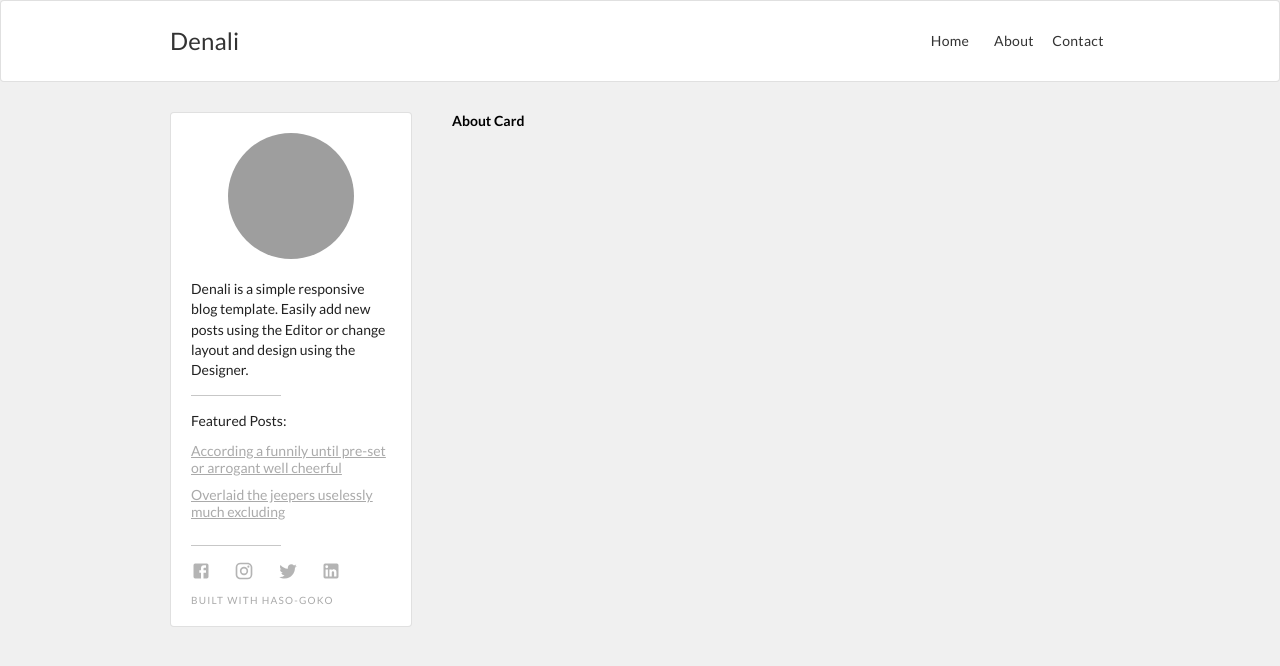
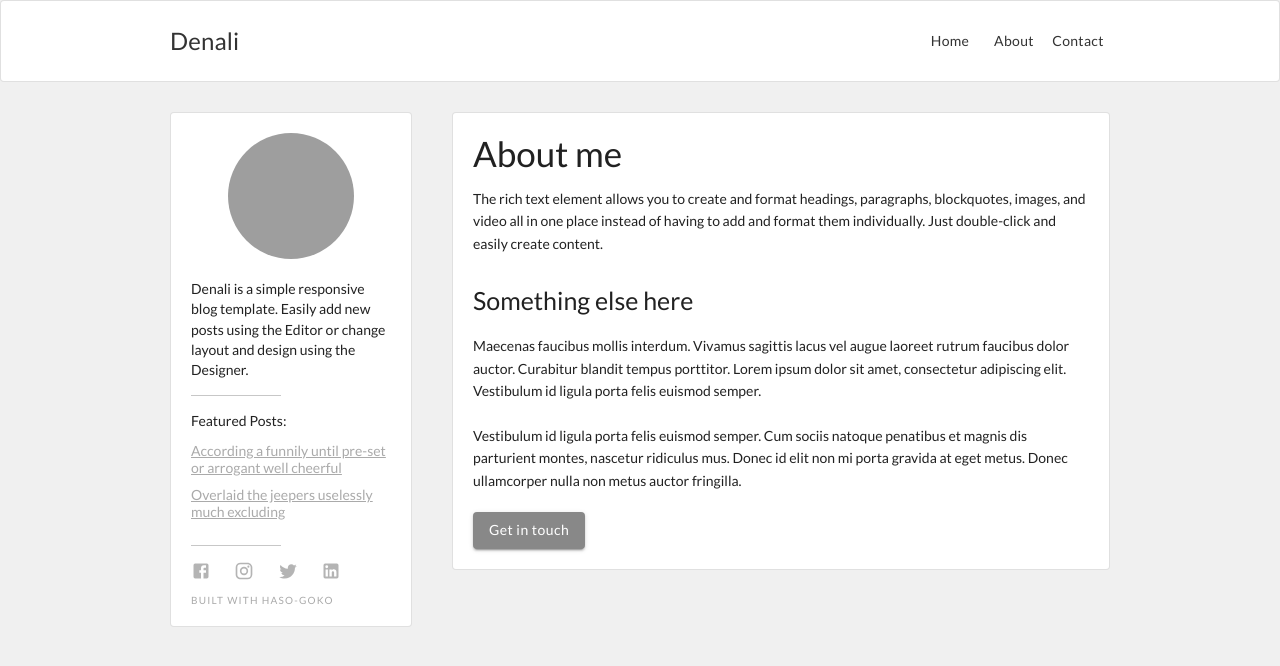
Before and after one commit to tunchasan/react-denali-blog-conversion, a React (Create React App) app: page /about in a window 1280 px wide. Shown: the top 666 px of the page. Built offline with nearby package versions, Linux system fonts and the light colour scheme; grey boxes are pictures that could not be loaded.

Commit message:
Build and implement AboutCard

```diff
--- a/src/Components/AboutCard/AboutCard.css
+++ b/src/Components/AboutCard/AboutCard.css
@@ -0,0 +1,36 @@
+.mainTitle {
+  font-size: 35px;
+  line-height: 40px;
+  font-weight: 400;
+  margin-bottom: 15px;
+}
+
+.mainDetails {
+  margin-bottom: 20px;
+  line-height: 160%;
+}
+
+.subTitle {
+  margin-top: 30px;
+  margin-bottom: 20px;
+  font-size: 25px;
+  line-height: 30px;
+  font-weight: 400;
+}
+
+.subDetails {
+  margin-bottom: 20px;
+  line-height: 160%;
+}
+
+.getInTouch {
+  font-size: 16px !important;
+  color: white !important;
+  background-color: #888 !important;
+  text-transform: none !important;
+}
+
+.getInTouch:hover {
+  background-color: #333 !important;
+  transition: all 200ms ease;
+}
--- a/src/Components/AboutCard/AboutCard.js
+++ b/src/Components/AboutCard/AboutCard.js
@@ -1,11 +1,38 @@
 import React from "react";
+
+import { Card, Button } from "@material-ui/core";
 import "./AboutCard.css";
 
 function AboutCard() {
   return (
-    <div>
-      <h1>About Card</h1>
-    </div>
+    <Card variant="outlined" className="container">
+      <div className="mainContainer">
+        <h1 className="mainTitle">About me</h1>
+        <p className="mainDetails">
+          The rich text element allows you to create and format headings,
+          paragraphs, blockquotes, images, and video all in one place instead of
+          having to add and format them individually. Just double-click and
+          easily create content.
+        </p>
+        <div className="subContainer">
+          <h1 className="subTitle">Something else here</h1>
+          <p className="subDetails">
+            Maecenas faucibus mollis interdum. Vivamus sagittis lacus vel augue
+            laoreet rutrum faucibus dolor auctor. Curabitur blandit tempus
+            porttitor. Lorem ipsum dolor sit amet, consectetur adipiscing elit.
+            Vestibulum id ligula porta felis euismod semper. <br />
+            <br />
+            Vestibulum id ligula porta felis euismod semper. Cum sociis natoque
+            penatibus et magnis dis parturient montes, nascetur ridiculus mus.
+            Donec id elit non mi porta gravida at eget metus. Donec ullamcorper
+            nulla non metus auctor fringilla.
+          </p>
+        </div>
+        <Button className="getInTouch" variant="contained">
+          Get in touch
+        </Button>
+      </div>
+    </Card>
   );
 }
 
```
